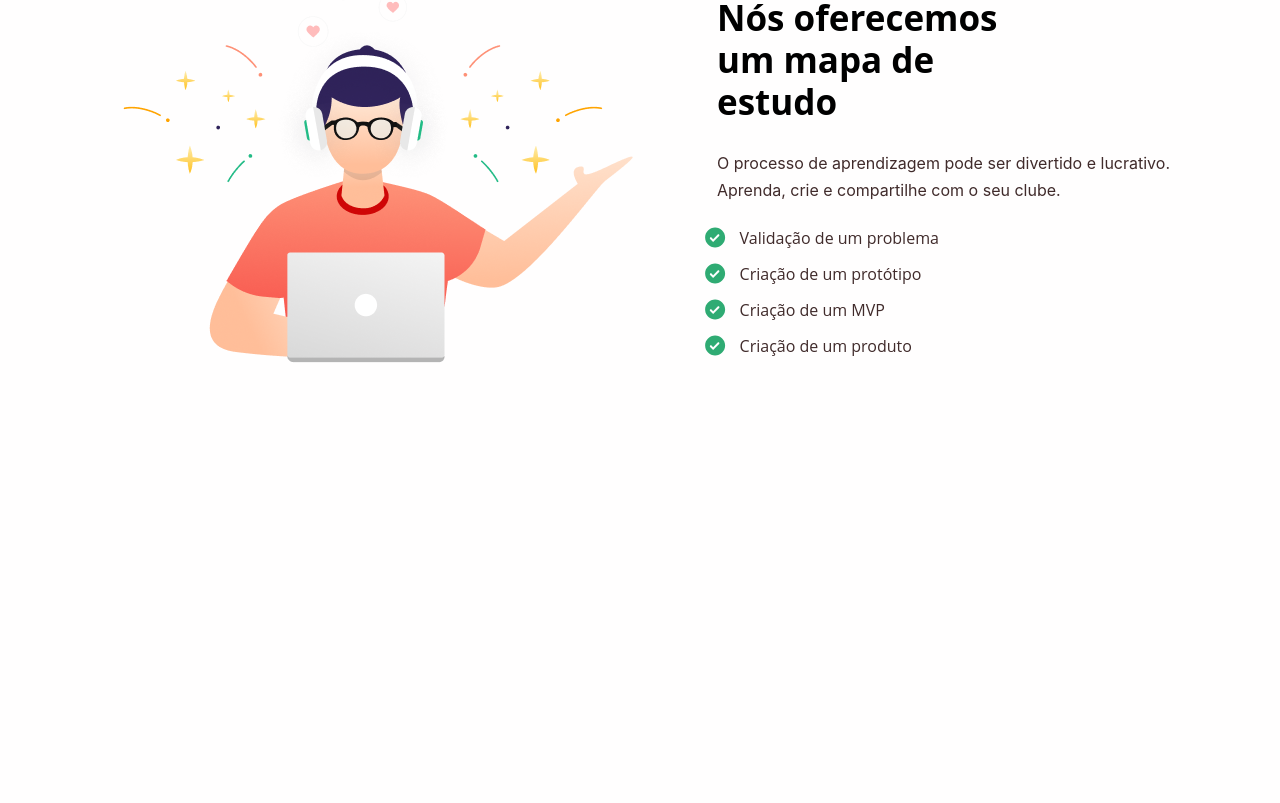
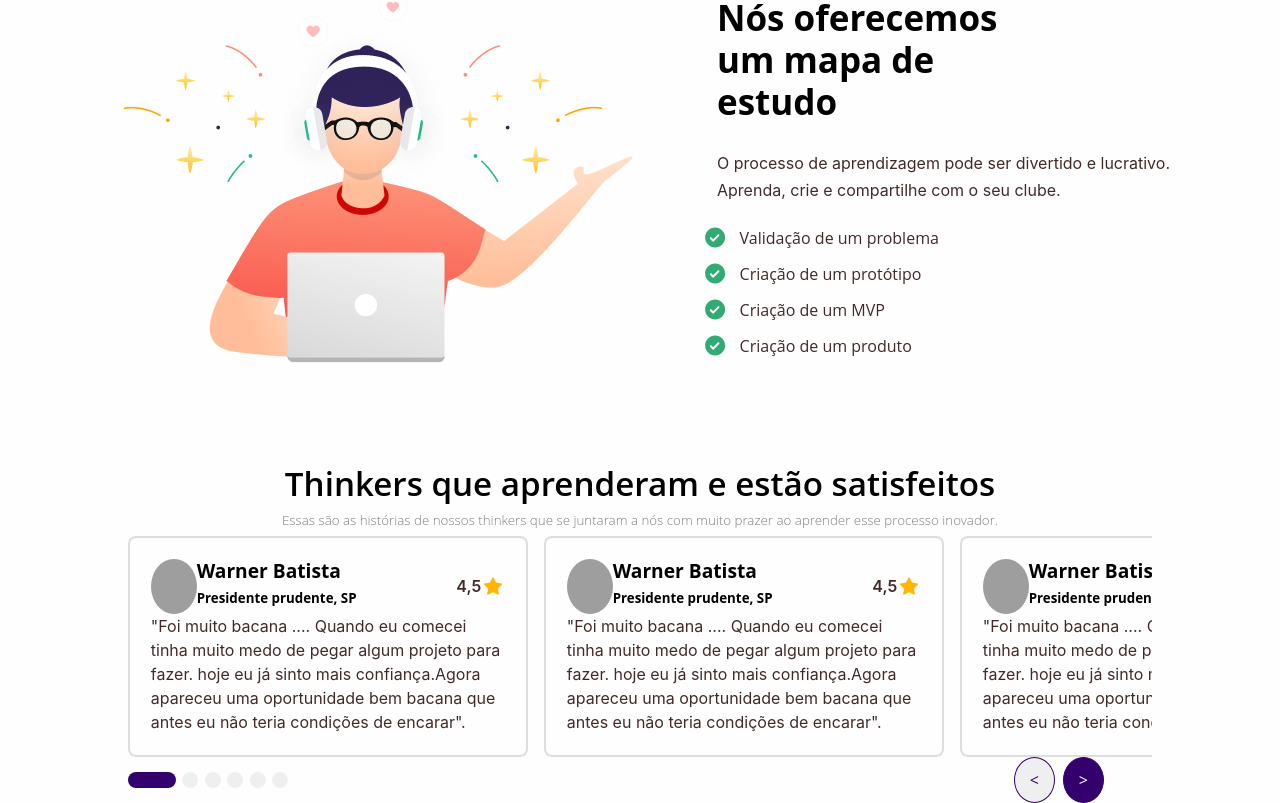
Before and after one commit to felipealbuquerq/primeirasemanadothinker, an Angular app in the folder angular/: page / in a window 1280 px wide. Shown: the part 953-1756 px from the top of the page. Before the commit the page ends 1353 px from the top, so only its background shows below. Built offline with nearby package versions, Linux system fonts and the light colour scheme; grey boxes are pictures that could not be loaded.

Commit message:
feat: #6 - create testimonial area component

```diff
--- a/angular/src/app/app.component.html
+++ b/angular/src/app/app.component.html
@@ -2,4 +2,5 @@
 <app-home></app-home>
 <app-counter></app-counter>
 <app-process></app-process>
+<app-testimonials-area></app-testimonials-area>
 <router-outlet></router-outlet>
--- a/angular/src/app/app.module.ts
+++ b/angular/src/app/app.module.ts
@@ -9,6 +9,8 @@ import { MenuComponent } from './menu/menu.component';
 import { HomeComponent } from './home/home.component';
 import { CounterComponent } from './counter/counter.component';
 import { ProcessComponent } from './process/process.component';
+import { TestimonialsAreaComponent } from './testimonials-area/testimonials-area.component';
+import { CardComponent } from './shared/card/card.component';
 
 @NgModule({
   declarations: [
@@ -16,7 +18,9 @@ import { ProcessComponent } from './process/process.component';
     MenuComponent,
     HomeComponent,
     CounterComponent,
-    ProcessComponent
+    ProcessComponent,
+    TestimonialsAreaComponent,
+    CardComponent,
   ],
   imports: [
     BrowserModule,
@@ -25,10 +29,10 @@ import { ProcessComponent } from './process/process.component';
       enabled: environment.production,
       // Register the ServiceWorker as soon as the app is stable
       // or after 30 seconds (whichever comes first).
-      registrationStrategy: 'registerWhenStable:30000'
-    })
+      registrationStrategy: 'registerWhenStable:30000',
+    }),
   ],
   providers: [],
-  bootstrap: [AppComponent]
+  bootstrap: [AppComponent],
 })
-export class AppModule { }
+export class AppModule {}
--- /dev/null
+++ b/angular/src/app/testimonials-area/testimonials-area.component.html
@@ -0,0 +1,35 @@
+<div class="think-container">
+  <section>
+    <div class="text-container">
+      <h2 class="fw-semi-bold text-center">
+        Thinkers que aprenderam e estão satisfeitos
+      </h2>
+      <h5 class="fw-lighter text-black-50 text-center fs--1">
+        Essas são as histórias de nossos thinkers que se juntaram a nós com
+        muito prazer ao aprender esse processo inovador.
+      </h5>
+    </div>
+
+    <div class="card-container">
+      <app-card></app-card>
+      <app-card></app-card>
+      <app-card></app-card>
+    </div>
+    <div class="footer-testimonials">
+      <div class="marker-container">
+        <div class="marker actived"></div>
+        <div class="marker"></div>
+        <div class="marker"></div>
+        <div class="marker"></div>
+        <div class="marker"></div>
+        <div class="marker"></div>
+      </div>
+
+      <div class="button-container">
+        <button class="btn-circle-stroke"><</button>
+
+        <button class="btn-circle-fill">></button>
+      </div>
+    </div>
+  </section>
+</div>
--- /dev/null
+++ b/angular/src/app/testimonials-area/testimonials-area.component.scss
@@ -0,0 +1,73 @@
+.think-container {
+  width: 100%;
+  display: flex;
+  justify-content: center;
+  align-items: center;
+
+  section {
+    max-width: 70rem;
+    width: 80%;
+    display: flex;
+    flex-direction: column;
+    align-items: center;
+    justify-content: center;
+
+    .card-container {
+      display: flex;
+      flex-direction: row;
+      justify-content: flex-start;
+      max-width: 70rem;
+      width: 100%;
+      overflow-x: hidden;
+    }
+
+    .footer-testimonials {
+      display: flex;
+      width: 100%;
+      justify-content: space-between;
+      align-items: center;
+
+      .marker-container {
+        display: flex;
+        flex-direction: row;
+
+        .marker {
+          height: 1rem;
+          width: 1rem;
+          border-radius: 20px;
+          background-color: #efefef;
+          margin-right: 0.4rem;
+
+          &:hover {
+            cursor: pointer;
+          }
+          &.actived {
+            background-color: var(--primary-color);
+            width: 3rem;
+          }
+        }
+      }
+
+      .button-container {
+        margin-right: 3rem;
+        .btn-circle-fill,
+        .btn-circle-stroke {
+          border: none;
+          border-radius: 50%;
+          padding: 10px 15px;
+          border: solid 1px var(--primary-color);
+        }
+
+        .btn-circle-fill {
+          background-color: var(--primary-color);
+          color: #fff;
+          margin-left: 0.5rem;
+        }
+
+        .btn-circle-stroke {
+          color: var(--primary-color);
+        }
+      }
+    }
+  }
+}
--- /dev/null
+++ b/angular/src/app/testimonials-area/testimonials-area.component.ts
@@ -0,0 +1,15 @@
+import { Component, OnInit } from '@angular/core';
+
+@Component({
+  selector: 'app-testimonials-area',
+  templateUrl: './testimonials-area.component.html',
+  styleUrls: ['./testimonials-area.component.scss']
+})
+export class TestimonialsAreaComponent implements OnInit {
+
+  constructor() { }
+
+  ngOnInit(): void {
+  }
+
+}
```
Also changed, not shown: 1 other file (tests, documents, lock files or other folders).
